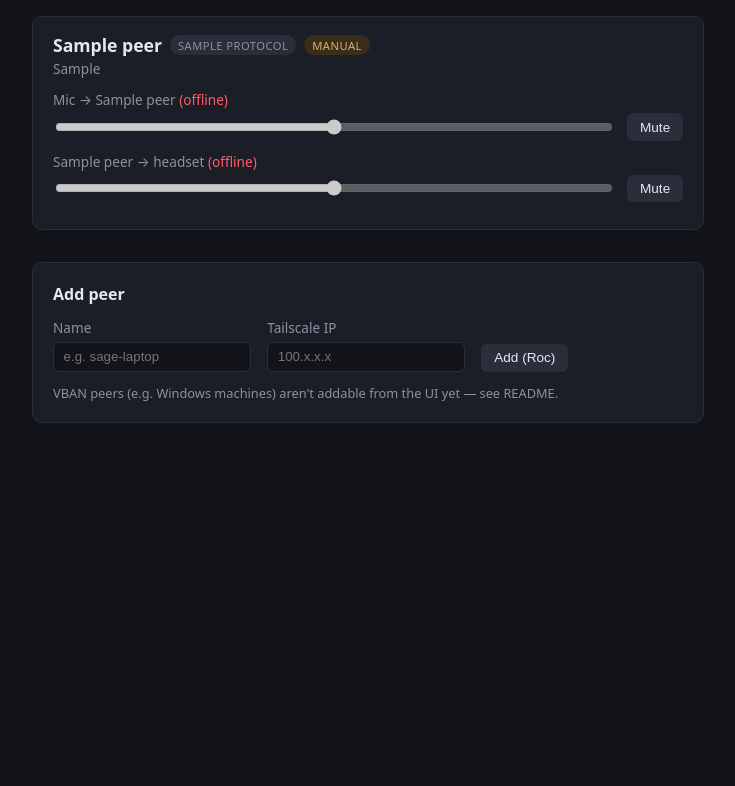
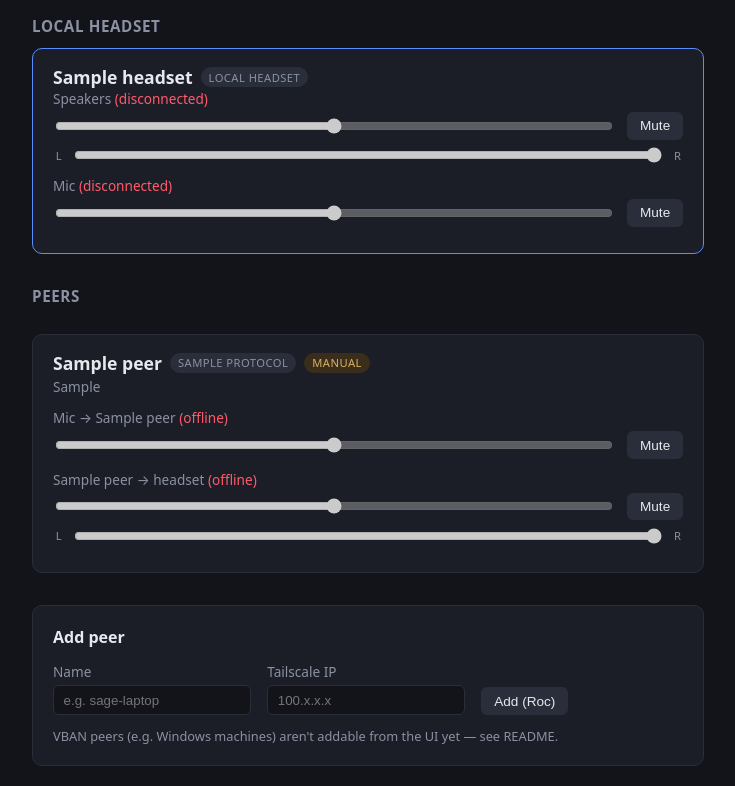
Before and after one commit to NickMarcha/bragi, a FastAPI app: template app/templates/index.html in a window 1280 px wide. Shown: the part 93-879 px from the top of the page, without its empty margins (272-1007 px from the left). Before the commit the page ends 516 px from the top, so only its background shows below. Run offline with FastAPI, Linux system fonts and the light colour scheme; the template is opened without the code that fills it: most values are stand-ins (such as "Sample title", 1, 10 or a date in 2020); data that the repository does not hold is empty.

Commit message:
Add local headset section with playback/mic sliders + L/R balance
Auto-detects USB headsets plugged into sagepi (paired by ALSA card id)
and gives each a Speakers slider (volume + mute + balance) and Mic
slider (volume + mute), polling every 3s so hardware volume-knob
changes surface in the UI. Peer cards' incoming (stereo) direction
also gets a balance slider now - PipeWire has no native pan control,
so balance is tracked as intended per-channel gain in data/balance.yaml
and reapplied whenever the plain volume slider changes too.

Also fixes a pre-existing bug where add_peer/delete_peer called
_peer_view() with one argument instead of the required (nodes, peer).

Tested live against sagepi's real PipeWire graph (both headsets) by
hot-copying into the running container before this commit.

Co-Authored-By: Claude Sonnet 5 <noreply@anthropic.com>

```diff
--- a/app/main.py
+++ b/app/main.py
@@ -7,6 +7,8 @@ from fastapi.responses import HTMLResponse
 from fastapi.staticfiles import StaticFiles
 from fastapi.templating import Jinja2Templates
 
+from . import audio_state
+from . import headsets as headsets_module
 from . import peers as peers_module
 from . import pipewire
 
@@ -34,11 +36,24 @@ def _resolve_node_id(nodes: list[pipewire.Node], peer: peers_module.Peer, direct
     return None
 
 
-def _direction_view(node_id: int | None) -> dict:
+def _direction_view(node_id: int | None, node_name: str | None = None) -> dict:
+    """node_name, when given, marks this direction as stereo/pannable -
+    only those directions get a balance slider (see pipewire.set_channel_volumes'
+    mono-node caveat: mic-direction nodes are typically mono, so they're
+    called with node_name=None and stay volume+mute only)."""
     if node_id is None:
-        return {"id": None, "volume": None, "muted": False, "connected": False}
+        return {"id": None, "volume": None, "muted": False, "connected": False, "balance": 0.0}
     volume, muted = pipewire.get_volume_mute(node_id)
-    return {"id": node_id, "volume": volume, "muted": muted, "connected": volume is not None}
+    view = {"id": node_id, "volume": volume, "muted": muted, "connected": volume is not None}
+    view["balance"] = audio_state.get_balance(node_name) if node_name else 0.0
+    return view
+
+
+def _peer_incoming_node_name(peer: peers_module.Peer) -> str:
+    # VBAN's incoming node is always literally named "vban" (see
+    # _resolve_node_id) - balance state would collide across multiple VBAN
+    # peers, same limitation the README already documents for VBAN peers.
+    return peer.incoming_source_name if peer.protocol == "roc" else "vban-incoming"
 
 
 def _peer_view(nodes: list[pipewire.Node], peer: peers_module.Peer) -> dict:
@@ -47,8 +62,23 @@ def _peer_view(nodes: list[pipewire.Node], peer: peers_module.Peer) -> dict:
     return {
         "peer": peer,
         "outgoing": _direction_view(out_id),
-        "incoming": _direction_view(in_id),
+        "incoming": _direction_view(in_id, _peer_incoming_node_name(peer)),
     }
+
+
+def _headset_view(hs: headsets_module.Headset) -> dict:
+    return {
+        "headset": hs,
+        "playback": _direction_view(hs.playback_node_id, hs.playback_node_name),
+        "capture": _direction_view(hs.capture_node_id),
+    }
+
+
+def _get_headset(key: str) -> headsets_module.Headset:
+    hs = next((h for h in headsets_module.list_headsets(pipewire.list_nodes()) if h.key == key), None)
+    if hs is None:
+        raise HTTPException(404, "unknown headset")
+    return hs
 
 
 def _get_peer(name: str) -> peers_module.Peer:
@@ -61,8 +91,9 @@ def _get_peer(name: str) -> peers_module.Peer:
 @app.get("/", response_class=HTMLResponse)
 def dashboard(request: Request):
     nodes = pipewire.list_nodes()
-    views = [_peer_view(nodes, p) for p in peers_module.load_peers()]
-    return templates.TemplateResponse(request, "index.html", {"peers": views})
+    headset_views = [_headset_view(h) for h in headsets_module.list_headsets(nodes)]
+    peer_views = [_peer_view(nodes, p) for p in peers_module.load_peers()]
+    return templates.TemplateResponse(request, "index.html", {"headsets": headset_views, "peers": peer_views})
 
 
 @app.get("/peers/{name}/card", response_class=HTMLResponse)
@@ -78,7 +109,23 @@ def set_volume(request: Request, name: str, direction: str, value: float = Form(
     nodes = pipewire.list_nodes()
     node_id = _resolve_node_id(nodes, peer, direction)
     if node_id is not None:
-        pipewire.set_volume(node_id, value)
+        if direction == "incoming":
+            balance = audio_state.get_balance(_peer_incoming_node_name(peer))
+            pipewire.set_channel_volumes(node_id, value, balance)
+        else:
+            pipewire.set_volume(node_id, value)
+    return templates.TemplateResponse(request, "_peer_card.html", {"view": _peer_view(nodes, peer)})
+
+
+@app.post("/peers/{name}/balance/incoming", response_class=HTMLResponse)
+def set_peer_balance(request: Request, name: str, value: float = Form(...)):
+    peer = _get_peer(name)
+    nodes = pipewire.list_nodes()
+    node_id = _resolve_node_id(nodes, peer, "incoming")
+    if node_id is not None:
+        volume, _muted = pipewire.get_volume_mute(node_id)
+        pipewire.set_channel_volumes(node_id, volume if volume is not None else 1.0, value)
+        audio_state.set_balance(_peer_incoming_node_name(peer), value)
     return templates.TemplateResponse(request, "_peer_card.html", {"view": _peer_view(nodes, peer)})
 
 
@@ -93,6 +140,43 @@ def toggle_mute(request: Request, name: str, direction: str):
     return templates.TemplateResponse(request, "_peer_card.html", {"view": _peer_view(nodes, peer)})
 
 
+@app.get("/headsets/{key}/card", response_class=HTMLResponse)
+def headset_card(request: Request, key: str):
+    hs = _get_headset(key)
+    return templates.TemplateResponse(request, "_headset_card.html", {"view": _headset_view(hs)})
+
+
+@app.post("/headsets/{key}/volume/{direction}", response_class=HTMLResponse)
+def set_headset_volume(request: Request, key: str, direction: str, value: float = Form(...)):
+    hs = _get_headset(key)
+    if direction == "playback" and hs.playback_node_id is not None:
+        balance = audio_state.get_balance(hs.playback_node_name)
+        pipewire.set_channel_volumes(hs.playback_node_id, value, balance)
+    elif direction == "capture" and hs.capture_node_id is not None:
+        pipewire.set_volume(hs.capture_node_id, value)
+    return templates.TemplateResponse(request, "_headset_card.html", {"view": _headset_view(hs)})
+
+
+@app.post("/headsets/{key}/mute/{direction}", response_class=HTMLResponse)
+def toggle_headset_mute(request: Request, key: str, direction: str):
+    hs = _get_headset(key)
+    node_id = hs.playback_node_id if direction == "playback" else hs.capture_node_id
+    if node_id is not None:
+        _, currently_muted = pipewire.get_volume_mute(node_id)
+        pipewire.set_mute(node_id, not currently_muted)
+    return templates.TemplateResponse(request, "_headset_card.html", {"view": _headset_view(hs)})
+
+
+@app.post("/headsets/{key}/balance/playback", response_class=HTMLResponse)
+def set_headset_balance(request: Request, key: str, value: float = Form(...)):
+    hs = _get_headset(key)
+    if hs.playback_node_id is not None:
+        volume, _muted = pipewire.get_volume_mute(hs.playback_node_id)
+        pipewire.set_channel_volumes(hs.playback_node_id, volume if volume is not None else 1.0, value)
+        audio_state.set_balance(hs.playback_node_name, value)
+    return templates.TemplateResponse(request, "_headset_card.html", {"view": _headset_view(hs)})
+
+
 @app.post("/peers", response_class=HTMLResponse)
 def add_peer(request: Request, name: str = Form(...), tailscale_ip: str = Form(...)):
     name = name.strip().lower().replace(" ", "-")
@@ -102,7 +186,8 @@ def add_peer(request: Request, name: str = Form(...), tailscale_ip: str = Form(.
         raise HTTPException(400, str(exc)) from exc
     except peers_module.ConfigWriteError as exc:
         raise HTTPException(502, str(exc)) from exc
-    views = [_peer_view(p) for p in peers_module.load_peers()]
+    nodes = pipewire.list_nodes()
+    views = [_peer_view(nodes, p) for p in peers_module.load_peers()]
     return templates.TemplateResponse(request, "_peers_list.html", {"peers": views})
 
 
@@ -114,5 +199,6 @@ def delete_peer(request: Request, name: str):
         raise HTTPException(400, str(exc)) from exc
     except peers_module.ConfigWriteError as exc:
         raise HTTPException(502, str(exc)) from exc
-    views = [_peer_view(p) for p in peers_module.load_peers()]
+    nodes = pipewire.list_nodes()
+    views = [_peer_view(nodes, p) for p in peers_module.load_peers()]
     return templates.TemplateResponse(request, "_peers_list.html", {"peers": views})
--- a/app/static/style.css
+++ b/app/static/style.css
@@ -109,6 +109,41 @@ main {
   accent-color: var(--accent);
 }
 
+.balance-row {
+  display: flex;
+  align-items: center;
+  gap: 0.5rem;
+  margin-top: 0.35rem;
+}
+
+.balance-row input[type="range"] {
+  flex: 1;
+  accent-color: var(--muted);
+}
+
+.balance-label {
+  font-size: 0.7rem;
+  color: var(--muted);
+  width: 1em;
+  text-align: center;
+}
+
+#headsets h2, #peers h2 {
+  font-size: 0.95rem;
+  color: var(--muted);
+  text-transform: uppercase;
+  letter-spacing: 0.04em;
+  margin: 0 0 0.75rem;
+}
+
+#headsets {
+  margin-bottom: 2rem;
+}
+
+.headset-card {
+  border-color: var(--accent);
+}
+
 .mute-btn, .remove-btn, button[type="submit"] {
   background: var(--border);
   color: var(--text);
--- /dev/null
+++ b/app/templates/_headset_card.html
@@ -0,0 +1,58 @@
+<article class="peer-card headset-card" id="headset-{{ view.headset.key }}"
+         hx-get="/headsets/{{ view.headset.key }}/card"
+         hx-trigger="every 3s"
+         hx-swap="outerHTML">
+  <div class="peer-header">
+    <h3>{{ view.headset.label }}</h3>
+    <span class="badge">local headset</span>
+  </div>
+
+  <div class="direction">
+    <label>Speakers {% if not view.playback.connected %}<span class="offline">(disconnected)</span>{% endif %}</label>
+    <div class="slider-row">
+      <input type="range" min="0" max="1.5" step="0.05"
+             value="{{ view.playback.volume if view.playback.volume is not none else 1.0 }}"
+             hx-post="/headsets/{{ view.headset.key }}/volume/playback"
+             hx-trigger="change"
+             hx-vals='js:{value: event.target.value}'
+             hx-target="#headset-{{ view.headset.key }}" hx-swap="outerHTML"
+             {% if not view.playback.connected %}disabled{% endif %} />
+      <button class="mute-btn {{ 'active' if view.playback.muted }}"
+              hx-post="/headsets/{{ view.headset.key }}/mute/playback"
+              hx-target="#headset-{{ view.headset.key }}" hx-swap="outerHTML"
+              {% if not view.playback.connected %}disabled{% endif %}>
+        {{ "Muted" if view.playback.muted else "Mute" }}
+      </button>
+    </div>
+    <div class="balance-row">
+      <span class="balance-label">L</span>
+      <input type="range" class="balance-slider" min="-1" max="1" step="0.1"
+             value="{{ view.playback.balance }}"
+             hx-post="/headsets/{{ view.headset.key }}/balance/playback"
+             hx-trigger="change"
+             hx-vals='js:{value: event.target.value}'
+             hx-target="#headset-{{ view.headset.key }}" hx-swap="outerHTML"
+             {% if not view.playback.connected %}disabled{% endif %} />
+      <span class="balance-label">R</span>
+    </div>
+  </div>
+
+  <div class="direction">
+    <label>Mic {% if not view.capture.connected %}<span class="offline">(disconnected)</span>{% endif %}</label>
+    <div class="slider-row">
+      <input type="range" min="0" max="1.5" step="0.05"
+             value="{{ view.capture.volume if view.capture.volume is not none else 1.0 }}"
+             hx-post="/headsets/{{ view.headset.key }}/volume/capture"
+             hx-trigger="change"
+             hx-vals='js:{value: event.target.value}'
+             hx-target="#headset-{{ view.headset.key }}" hx-swap="outerHTML"
+             {% if not view.capture.connected %}disabled{% endif %} />
+      <button class="mute-btn {{ 'active' if view.capture.muted }}"
+              hx-post="/headsets/{{ view.headset.key }}/mute/capture"
+              hx-target="#headset-{{ view.headset.key }}" hx-swap="outerHTML"
+              {% if not view.capture.connected %}disabled{% endif %}>
+        {{ "Muted" if view.capture.muted else "Mute" }}
+      </button>
+    </div>
+  </div>
+</article>
--- a/app/templates/_peer_card.html
+++ b/app/templates/_peer_card.html
@@ -42,6 +42,17 @@
         {{ "Muted" if view.incoming.muted else "Mute" }}
       </button>
     </div>
+    <div class="balance-row">
+      <span class="balance-label">L</span>
+      <input type="range" class="balance-slider" min="-1" max="1" step="0.1"
+             value="{{ view.incoming.balance }}"
+             hx-post="/peers/{{ view.peer.name }}/balance/incoming"
+             hx-trigger="change"
+             hx-vals='js:{value: event.target.value}'
+             hx-target="#peer-{{ view.peer.name }}" hx-swap="outerHTML"
+             {% if not view.incoming.connected %}disabled{% endif %} />
+      <span class="balance-label">R</span>
+    </div>
   </div>
 
   {% if view.peer.managed %}
--- a/app/templates/index.html
+++ b/app/templates/index.html
@@ -14,7 +14,18 @@
   </header>
 
   <main>
+    <section id="headsets">
+      <h2>Local headset{{ "s" if headsets|length != 1 }}</h2>
+      {% if not headsets %}
+      <p class="hint">No USB headset detected on sagepi right now.</p>
+      {% endif %}
+      {% for view in headsets %}
+      {% include "_headset_card.html" %}
+      {% endfor %}
+    </section>
+
     <section id="peers">
+      <h2>Peers</h2>
       {% include "_peers_list.html" %}
     </section>
 
--- a/docker-compose.yml
+++ b/docker-compose.yml
@@ -13,7 +13,8 @@ services:
       # Bragi-managed peers only land here (70-bragi-peers.conf); hand-written
       # config in this same host directory is left alone.
       - /home/sage/.config/pipewire/pipewire.conf.d:/host-pipewire-conf.d
-      # Peer registry (peers.yaml) - survives container recreate/redeploy.
+      # Peer registry (peers.yaml) + balance state (balance.yaml) - survives
+      # container recreate/redeploy.
       - /home/sage/.local/share/bragi/data:/app/data
     ports:
       - "127.0.0.1:8000:8000"
```
Also changed, not shown: app/audio_state.py (added, +46 -0 lines), app/headsets.py (added, +69 -0 lines), app/pipewire.py (+20 -0 lines), README.md.
